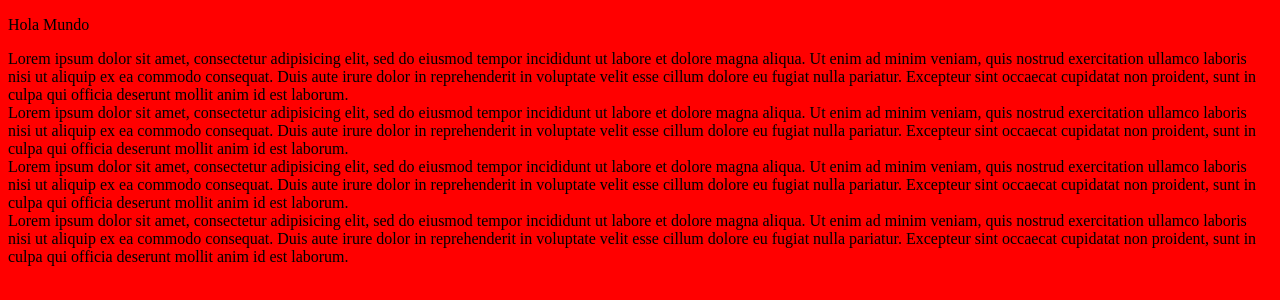
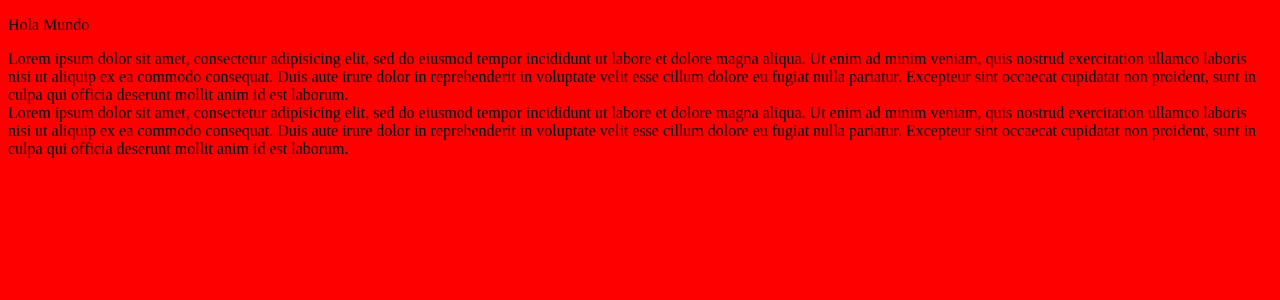
Before and after one commit to anfegacha/CursoGit, a plain HTML site: page index.html in a window 1280 px wide. Drawn offline with Linux system fonts and the light colour scheme.

Commit message:
Eliminando articulos

```diff
--- a/index.html
+++ b/index.html
@@ -28,21 +28,6 @@
 		cillum dolore eu fugiat nulla pariatur. Excepteur sint occaecat cupidatat non
 		proident, sunt in culpa qui officia deserunt mollit anim id est laborum.
 	</article>
-	<article>
-		Lorem ipsum dolor sit amet, consectetur adipisicing elit, sed do eiusmod
-		tempor incididunt ut labore et dolore magna aliqua. Ut enim ad minim veniam,
-		quis nostrud exercitation ullamco laboris nisi ut aliquip ex ea commodo
-		consequat. Duis aute irure dolor in reprehenderit in voluptate velit esse
-		cillum dolore eu fugiat nulla pariatur. Excepteur sint occaecat cupidatat non
-		proident, sunt in culpa qui officia deserunt mollit anim id est laborum.
-	</article>
-	<article>
-		Lorem ipsum dolor sit amet, consectetur adipisicing elit, sed do eiusmod
-		tempor incididunt ut labore et dolore magna aliqua. Ut enim ad minim veniam,
-		quis nostrud exercitation ullamco laboris nisi ut aliquip ex ea commodo
-		consequat. Duis aute irure dolor in reprehenderit in voluptate velit esse
-		cillum dolore eu fugiat nulla pariatur. Excepteur sint occaecat cupidatat non
-		proident, sunt in culpa qui officia deserunt mollit anim id est laborum.
-	</article>
+
 </body>
 </html>
```
